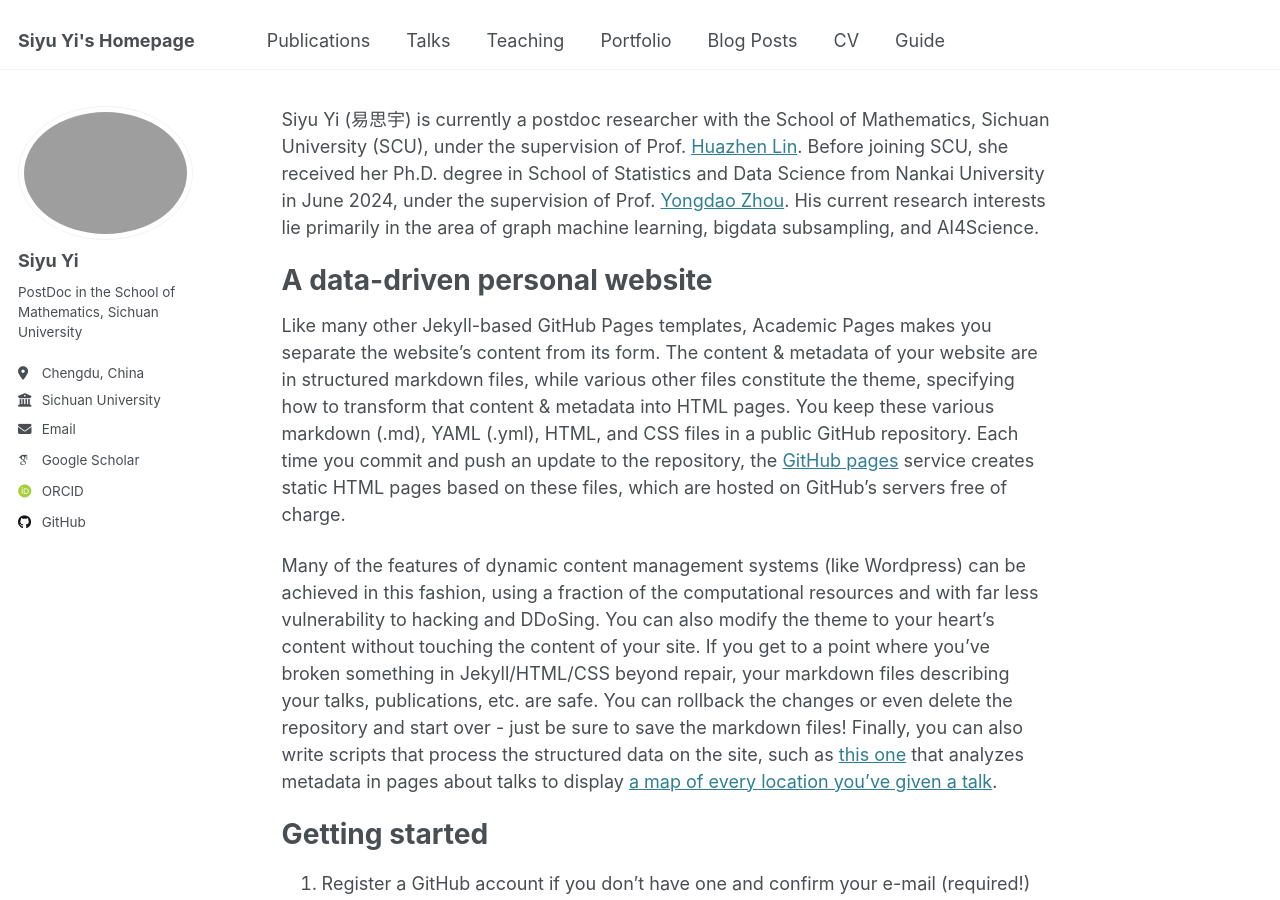
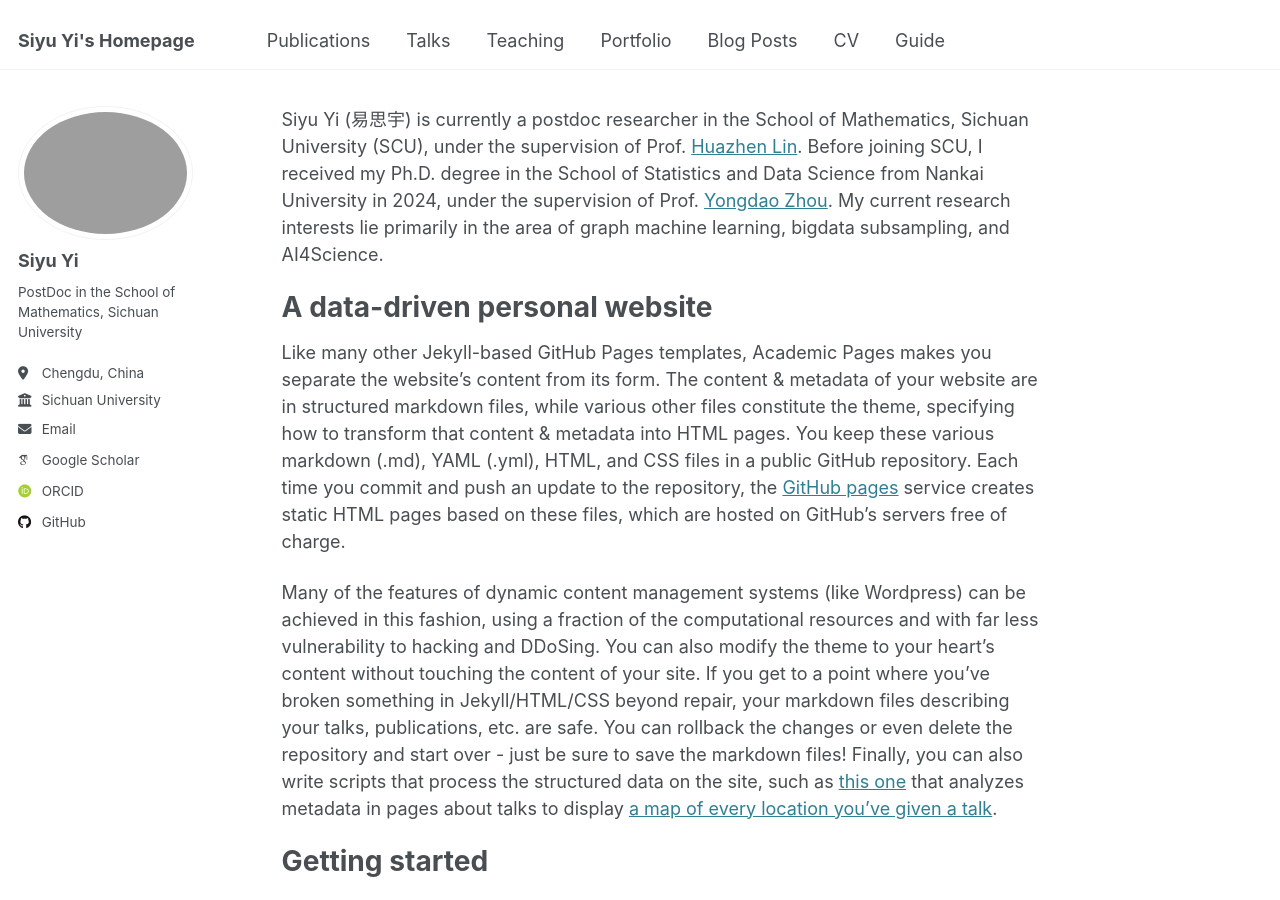
Before and after one commit to yisiyu95/yisiyu95.github.io, a Jekyll site: the page built from _pages/about.md, in a window 1280 px wide and 900 px high. Built offline with Jekyll 4.4.1, drawn with Linux system fonts in a browser that asks for light colours; some web fonts are replaced.

Commit message:
Update about.md

```diff
--- a/_pages/about.md
+++ b/_pages/about.md
@@ -7,7 +7,7 @@ redirect_from:
   - /about.html
 ---
 
-Siyu Yi (易思宇) is currently a postdoc researcher with the School of Mathematics, Sichuan University (SCU), under the supervision of Prof. [Huazhen Lin](https://www.huazhenlin.com/). Before joining SCU, she received her Ph.D. degree in School of Statistics and Data Science from Nankai University in June 2024, under the supervision of Prof. [Yongdao Zhou](https://my.nankai.edu.cn/stat/zyd/list.htm). His current research interests lie primarily in the area of graph machine learning, bigdata subsampling, and AI4Science.
+Siyu Yi (易思宇) is currently a postdoc researcher in the School of Mathematics, Sichuan University (SCU), under the supervision of Prof. [Huazhen Lin](https://www.huazhenlin.com/). Before joining SCU, I received my Ph.D. degree in the School of Statistics and Data Science from Nankai University in 2024, under the supervision of Prof. [Yongdao Zhou](https://my.nankai.edu.cn/stat/zyd/list.htm). My current research interests lie primarily in the area of graph machine learning, bigdata subsampling, and AI4Science.
 
 A data-driven personal website
 ======
```
